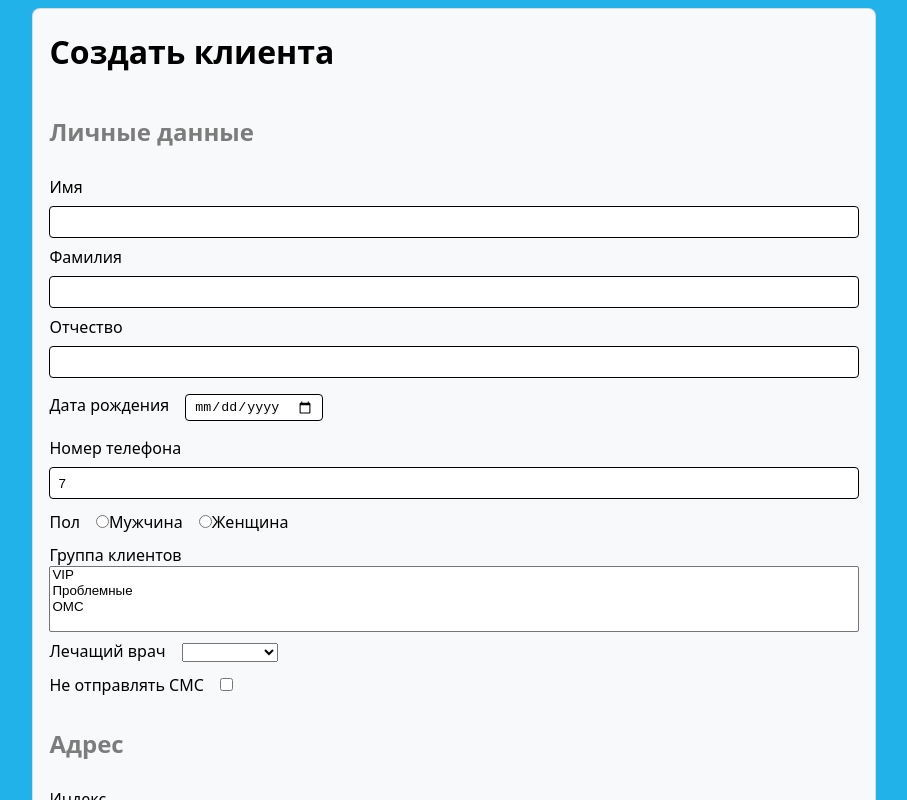
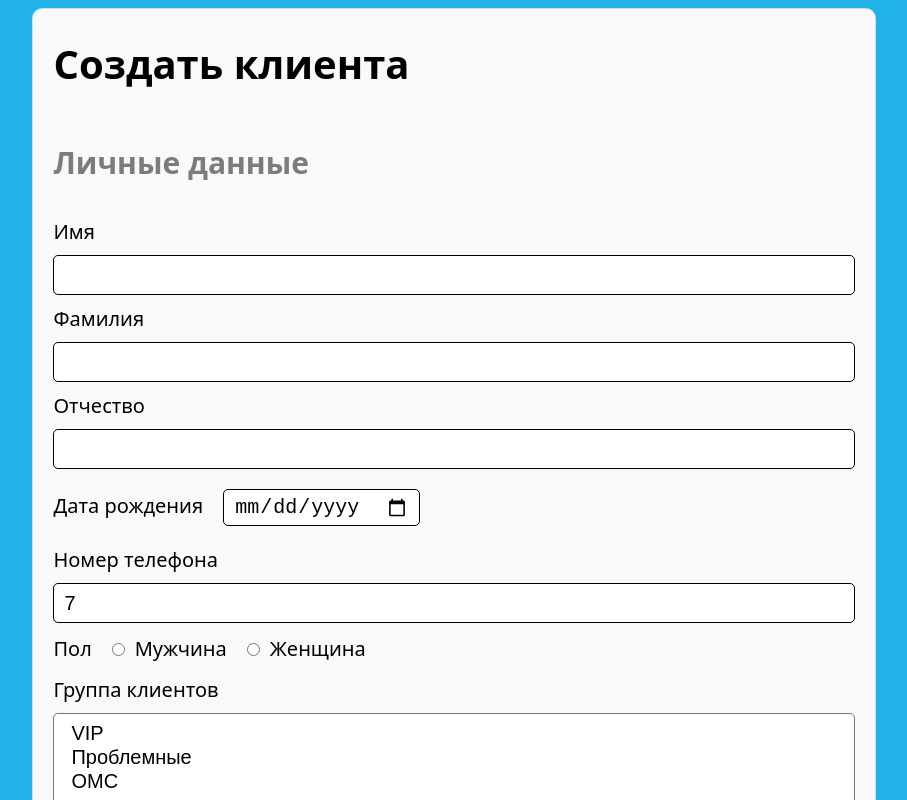
Before and after one commit to NikitaLejnev/med-client-form, a Vue app: page / in a window 1280 px wide. Shown: the top 800 px of the page, without its empty margins (186-1093 px from the left). Built offline with nearby package versions, Linux system fonts and the light colour scheme.

Commit message:
Styling changes

```diff
--- a/src/assets/css/_base.scss
+++ b/src/assets/css/_base.scss
@@ -1,6 +1,5 @@
-$font-stack: system-ui, -apple-system, "Segoe UI", Roboto, "Helvetica Neue",
-  Arial, "Noto Sans", "Liberation Sans", sans-serif, "Apple Color Emoji",
-  "Segoe UI Emoji", "Segoe UI Symbol", "Noto Color Emoji";
+$font-stack: system-ui, -apple-system, "Segoe UI", Roboto, "Helvetica Neue", Arial, "Noto Sans", "Liberation Sans",
+  sans-serif, "Apple Color Emoji", "Segoe UI Emoji", "Segoe UI Symbol", "Noto Color Emoji";
 $bg-color: #22b2ea;
 
 *,
@@ -13,4 +12,5 @@ html {
   font-family: $font-stack;
   display: flex;
   flex-direction: column;
+  font-size: 20px;
 }
--- a/src/assets/css/styles.css
+++ b/src/assets/css/styles.css
@@ -9,6 +9,7 @@ html {
   font-family: system-ui, -apple-system, "Segoe UI", Roboto, "Helvetica Neue", Arial, "Noto Sans", "Liberation Sans", sans-serif, "Apple Color Emoji", "Segoe UI Emoji", "Segoe UI Symbol", "Noto Color Emoji";
   display: flex;
   flex-direction: column;
+  font-size: 20px;
 }
 
 .col-8 {
@@ -76,6 +77,7 @@ form {
 }
 
 input {
+  font-size: 20px;
   border-radius: 0.25rem;
   border: 1px solid;
   margin: 0.5rem 0;
@@ -83,9 +85,11 @@ input {
   align-items: flex-end;
 }
 
+.radio-button {
+  margin-right: 0.5rem;
+}
+
 label {
-  margin-top: 0.5rem;
-  margin-bottom: 0.5rem;
   margin-right: 1rem;
 }
 
@@ -95,8 +99,18 @@ label {
   height: 2rem;
 }
 
-.input-select-multiple {
+select {
+  display: block;
+  font-size: 20px;
   width: 100%;
+  padding: 0.375rem 2.25rem 0.375rem 0.75rem;
+  line-height: 1.5;
+  border: 1px soloid #ced4da;
+  border-radius: 0.25rem;
+  transition: border-color 0.15s ease-in-out, box-shadow 0.15s ease-in-out;
+  overflow-y: auto;
+  margin-top: 0.5rem;
+  margin-bottom: 0.5rem;
 }
 
 button {
--- a/src/assets/css/styles.scss
+++ b/src/assets/css/styles.scss
@@ -64,16 +64,18 @@ form {
 }
 
 input {
+  font-size: 20px;
   border-radius: 0.25rem;
   border: 1px solid;
   margin: 0.5rem 0;
   padding: 0.25rem 0.5rem;
   align-items: flex-end;
 }
+.radio-button {
+  margin-right: 0.5rem;
+}
 
 label {
-  margin-top: 0.5rem;
-  margin-bottom: 0.5rem;
   margin-right: 1rem;
 }
 
@@ -83,8 +85,18 @@ label {
   height: 2rem;
 }
 
-.input-select-multiple {
+select {
+  display: block;
+  font-size: 20px;
   width: 100%;
+  padding: 0.375rem 2.25rem 0.375rem 0.75rem;
+  line-height: 1.5;
+  border: 1px soloid #ced4da;
+  border-radius: 0.25rem;
+  transition: border-color 0.15s ease-in-out, box-shadow 0.15s ease-in-out;
+  overflow-y: auto;
+  margin-top: 0.5rem;
+  margin-bottom: 0.5rem;
 }
 
 button {
```
Also changed, not shown: 1 other file (tests, documents, lock files or other folders).
